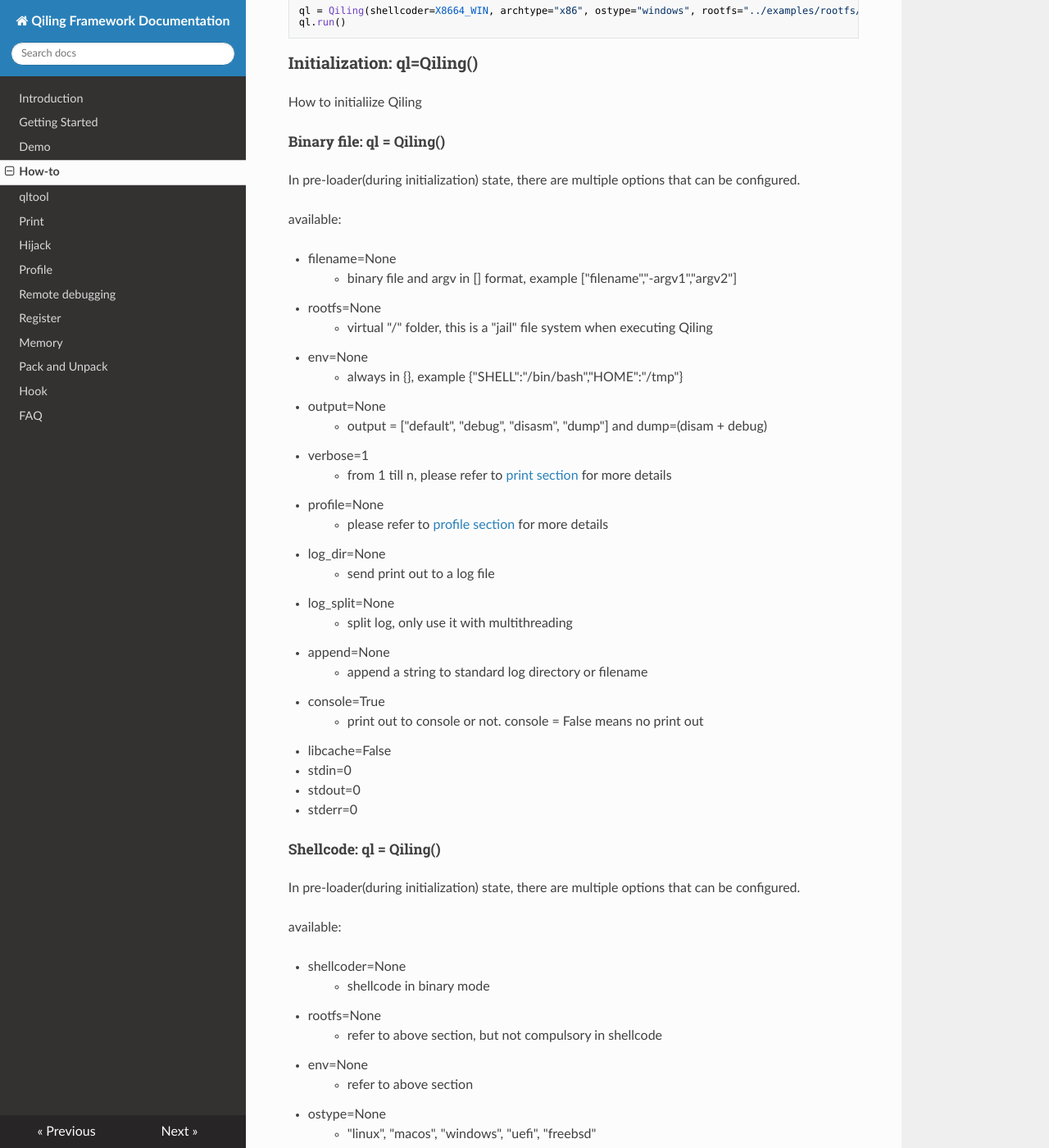
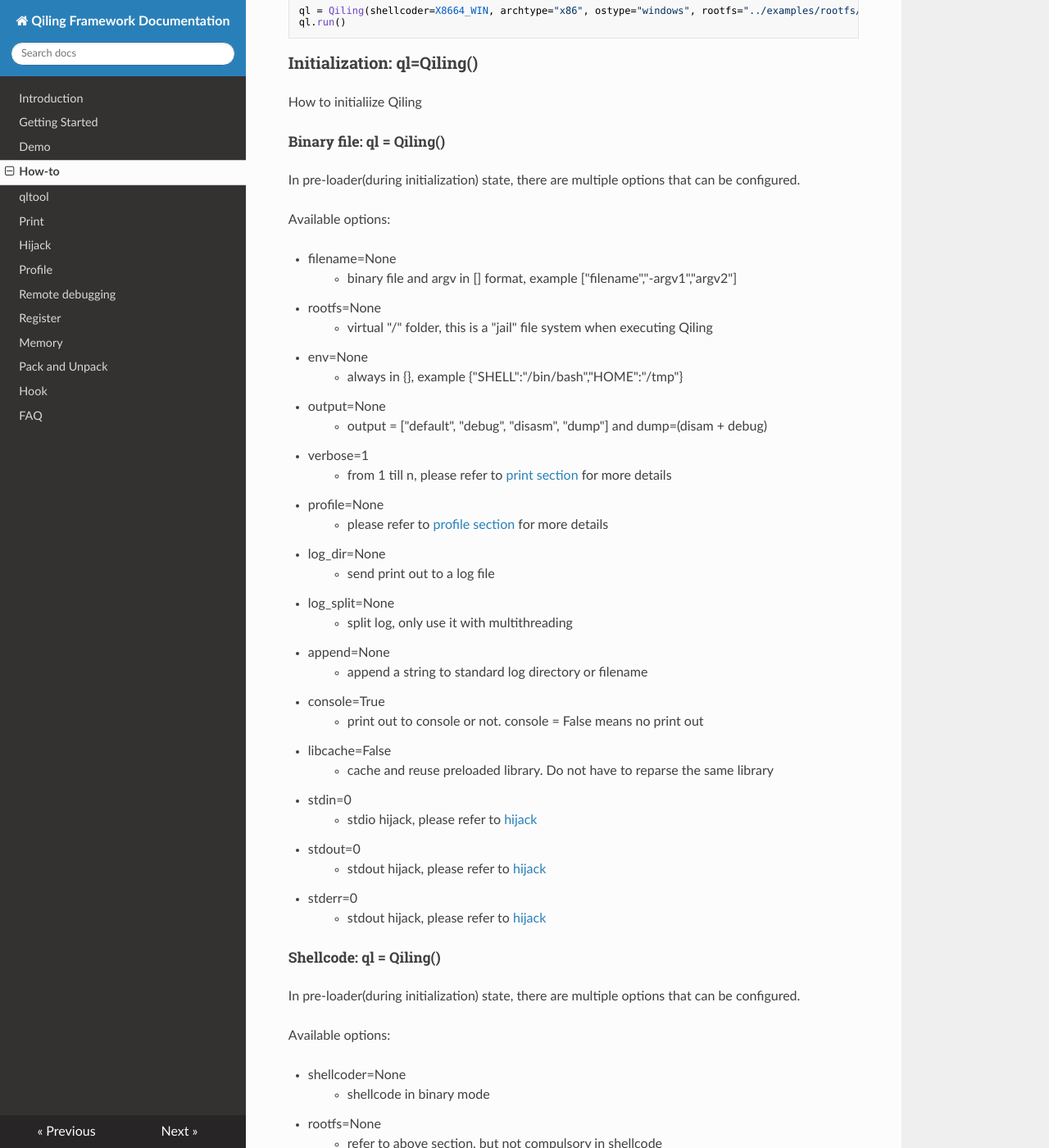
Before and after one commit to qilingframework/rtfd.io, an MkDocs documentation site: the page built from docs/usage.md, in a window 1280 px wide and 1400 px high, scrolled down 694 px. Shown: the whole window at 82% size. Built offline with MkDocs 1.6.1, drawn with Linux system fonts in a browser that asks for light colours; nearby versions of some CDN libraries; some of the changed text lies outside the part shown.

Commit message:
update usage

````diff
--- a/docs/hijack.md
+++ b/docs/hijack.md
@@ -2,6 +2,12 @@
 title: Hijack
 ---
 
+
+```
+stdin
+stdout
+stderr
+```
 
 ```
 ql.set_api
--- a/docs/usage.md
+++ b/docs/usage.md
@@ -47,7 +47,7 @@ How to initialiize Qiling
 ##### Binary file: ql = Qiling()
 In pre-loader(during initialization) state, there are multiple options that can be configured.
 
-available:
+Available options:
 
 - filename=None
 > - binary file and argv in [] format, example ["filename","-argv1","argv2"]
@@ -70,15 +70,19 @@ available:
 - console=True
 > - print out to console or not. console = False means no print out
 - libcache=False
+> - cache and reuse preloaded library. Do not have to reparse the same library
 - stdin=0
+> - stdio hijack, please refer to [hijack](https://docs.qiling.io/en/latest/hijack/)
 - stdout=0
+> - stdout hijack, please refer to [hijack](https://docs.qiling.io/en/latest/hijack/)
 - stderr=0
+> - stdout hijack, please refer to [hijack](https://docs.qiling.io/en/latest/hijack/)
 
 
 ##### Shellcode: ql = Qiling()
 In pre-loader(during initialization) state, there are multiple options that can be configured.
 
-available:
+Available options:
 
 - shellcoder=None
 > - shellcode in binary mode
@@ -102,9 +106,8 @@ available:
 > - refer to above section
 - console=True
 > - refer to above section
-- stdin=0,
-- stdout=0,
-- stderr=0,
+- libcache=False
+> - refer to above section
 
 ### Setup: after ql=Qiling() and before ql.run()
 
````
